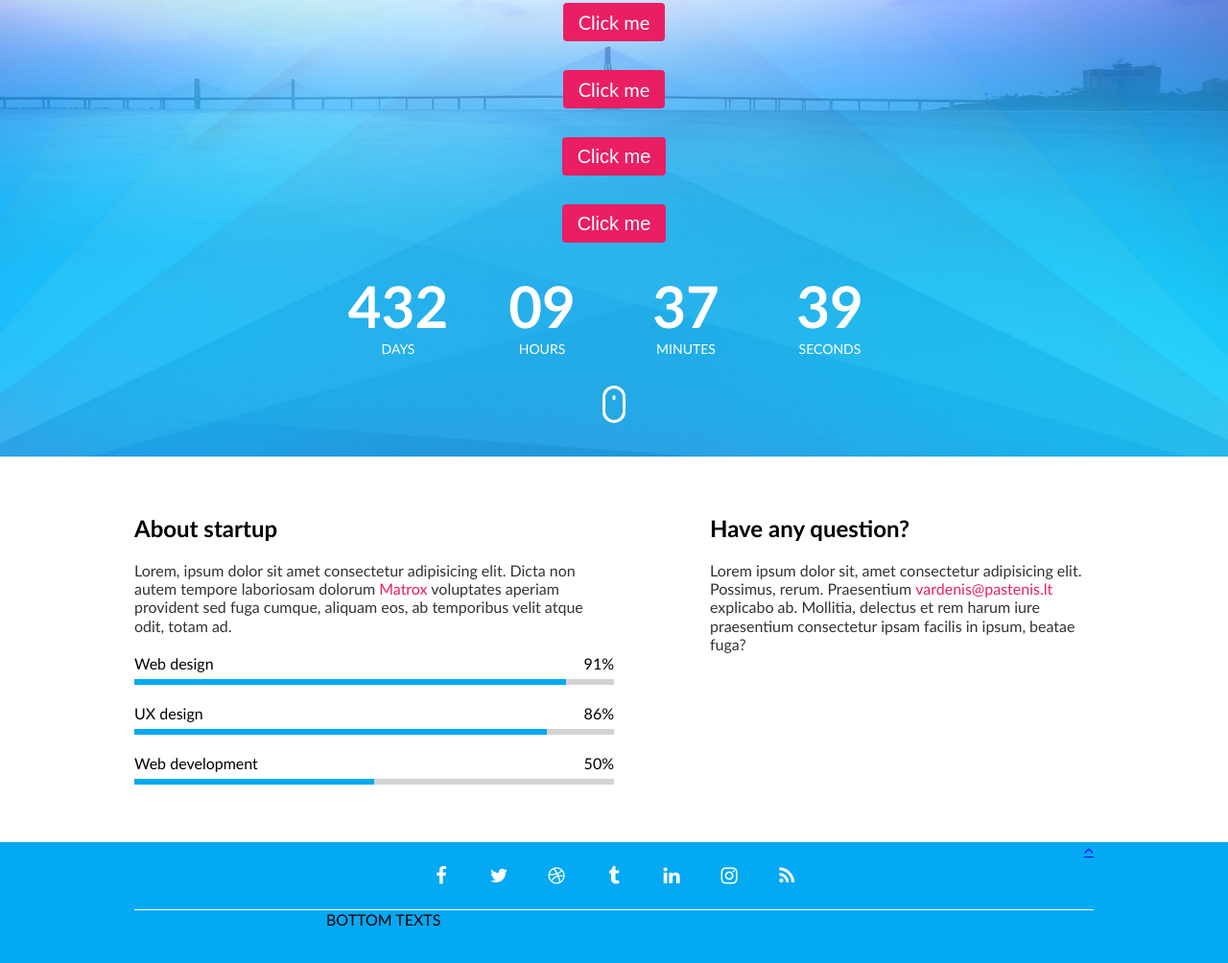
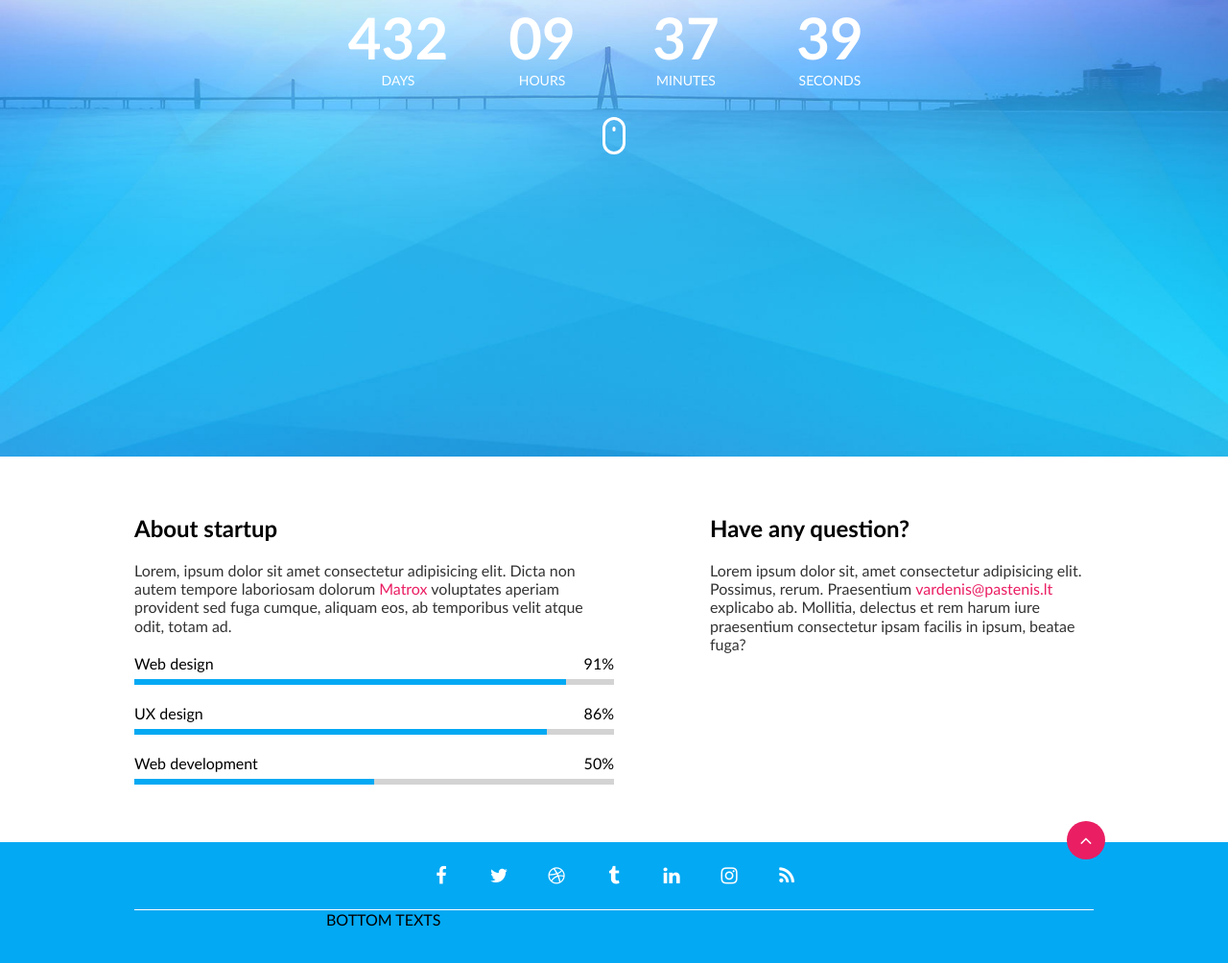
Before and after one commit to front-end-by-rimantas/42-grupe-coming-soon, a website: page index.html in a window 1280 px wide. Shown: the part 324-1328 px from the top of the page at 96% size. Drawn offline with Linux system fonts and the light colour scheme.

Commit message:
Back to top #14

```diff
--- a/css/base/base.css
+++ b/css/base/base.css
@@ -1,3 +1,7 @@
+html {
+    scroll-behavior: smooth;
+}
+
 body,
 body * {
     margin: 0;
--- a/css/components/button.css
+++ b/css/components/button.css
@@ -1,13 +1,45 @@
 .btn {
     padding: 0.5em 0.8em;
     text-decoration: none;
+    text-align: center;
     font-size: 20px;
     line-height: 1em;
     color: #fff;
     background-color: #ea1e63;
     border: none;
     border-radius: 0.2em;
+    cursor: pointer;
+    user-select: none;
 }
 .btn:hover {
     box-shadow: 0 4px 8px #0002;
 }
+
+.btn.btn-green {
+    background-color: green;
+}
+
+.btn.btn-yellow {
+    background-color: yellow;
+    color: #000;
+}
+
+.btn.btn-small {
+    font-size: 15px;
+}
+
+.btn.btn-big {
+    font-size: 30px;
+}
+
+.btn.btn-rect {
+    border-radius: 0;
+}
+
+.btn.btn-circle {
+    height: 2em;
+    width: 2em;
+    padding: 0;
+    line-height: 2em;
+    border-radius: 50%;
+}
--- a/css/pages/home.css
+++ b/css/pages/home.css
@@ -85,6 +85,6 @@ footer > .row {
 
 .back-to-top {
     position: absolute;
-    top: 0;
-    right: 0;
+    top: -1.1em;
+    right: -0.6em;
 }
--- a/index.html
+++ b/index.html
@@ -23,12 +23,6 @@
             <img class="logo" src="./img/logo.png" alt="Logo">
             <h1 class="main-title">Coming soon</h1>
             <p class="main-description">Lorem ipsum dolor sit, amet consectetur adipisicing elit. Inventore consectetur repudiandae nisi sit ullam tempore voluptatum earum similique magnam voluptas aut, quisquam deserunt nostrum laboriosam!</p>
-
-            <div class="btn">Click me</div>
-            <a href="#" class="btn">Click me</a>
-            <button class="btn">Click me</button>
-            <input class="btn" type="button" value="Click me">
-
             <div class="clock">
                 <div class="time">
                     <div class="value">432</div>
@@ -102,7 +96,7 @@
                 <a href="#" target="_blank" class="fa fa-instagram"></a>
                 <a href="#" target="_blank" class="fa fa-rss"></a>
             </div>
-            <a href="#" class="back-to-top fa fa-angle-up"></a>
+            <a href="#" class="back-to-top btn btn-circle fa fa-angle-up"></a>
         </div>
         <div class="short-row">
             BOTTOM TEXTS
```
